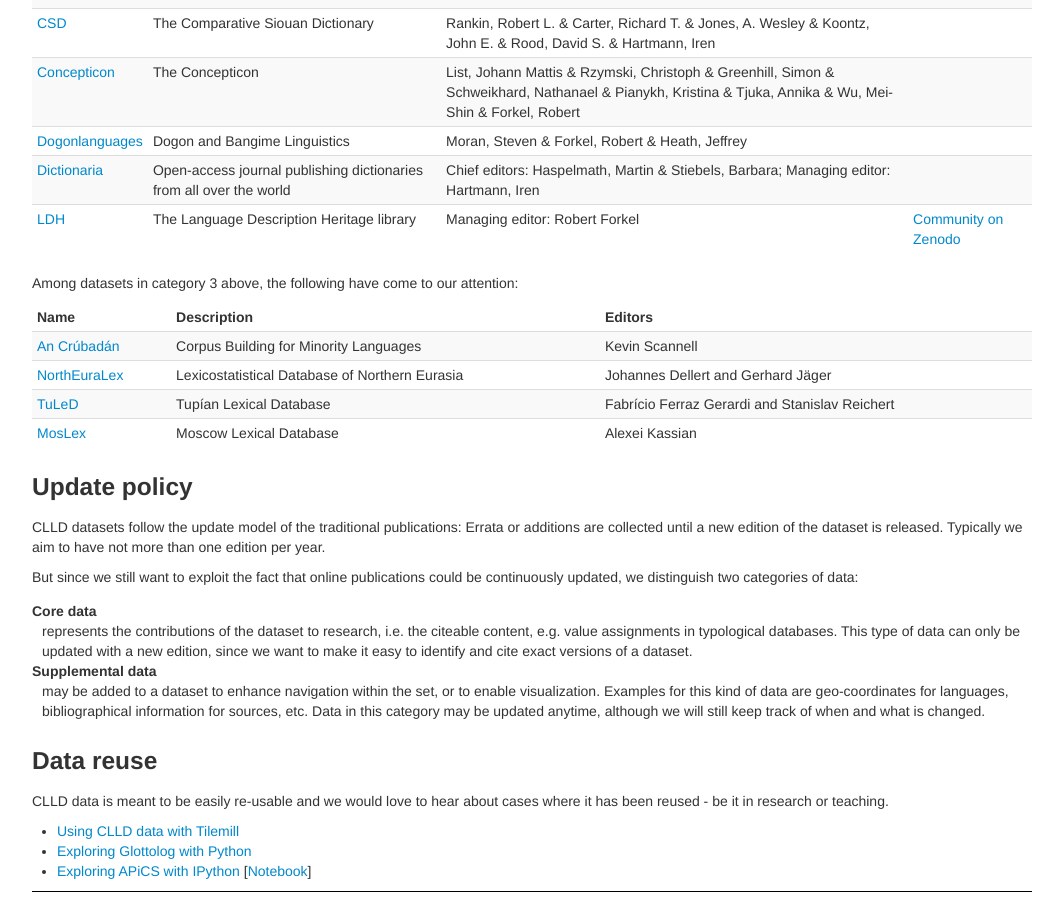
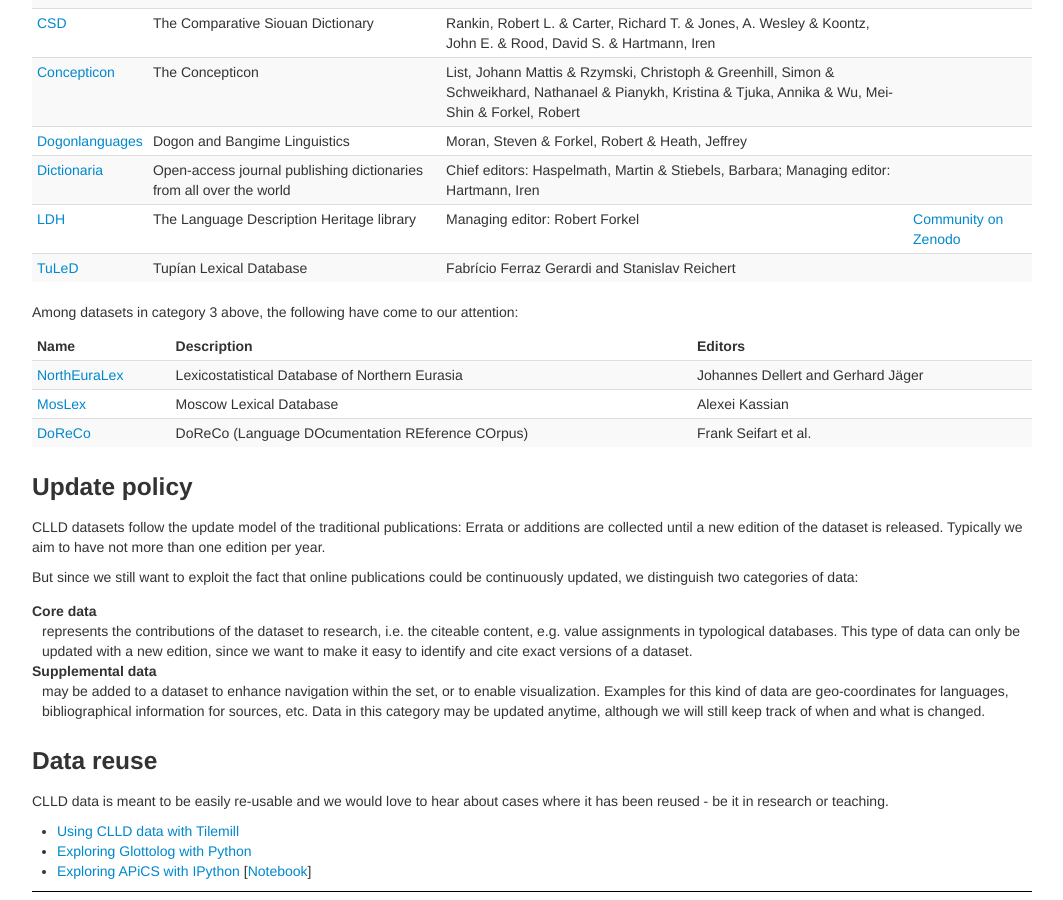
Before and after one commit to clld/clld.github.io, a Jekyll site: the page built from datasets.html, in a window 1280 px wide and 900 px high, scrolled down 985 px. Shown: the whole window, without its empty margins (108-1171 px from the left). Built offline with Jekyll 4.4.1, drawn with Linux system fonts in a browser that asks for light colours; nearby versions of some CDN libraries; comment, search, counter and statistics services are not loaded.

Commit message:
cleanup datasets

```diff
--- a/datasets.html
+++ b/datasets.html
@@ -175,6 +175,12 @@ menu_item: datasets
                 <a href="https://zenodo.org/communities/ldh/">Community on Zenodo</a>
             </td>
         </tr>
+        <tr>
+            <td><a href="https://tular.clld.org/">TuLeD</a></td>
+            <td>Tupían Lexical Database</td>
+            <td>Fabrício Ferraz Gerardi and Stanislav Reichert</td>
+            <td></td>
+        </tr>
     </tbody>
 </table>
 
@@ -190,24 +196,19 @@ menu_item: datasets
     </thead>
     <tbody>
         <tr>
-            <td><a href="http://crubadan.org">An Crúbadán</a></td>
-            <td>Corpus Building for Minority Languages</td>
-            <td>Kevin Scannell</td>
-        </tr>
-        <tr>
             <td><a href="http://northeuralex.org/">NorthEuraLex</a></td>
             <td>Lexicostatistical Database of Northern Eurasia</td>
             <td>Johannes Dellert and Gerhard Jäger</td>
         </tr>
         <tr>
-            <td><a href="https://tular.clld.org/">TuLeD</a></td>
-            <td>Tupían Lexical Database</td>
-            <td>Fabrício Ferraz Gerardi and Stanislav Reichert</td>
-        </tr>
-        <tr>
             <td><a href="http://moslex.org/">MosLex</a></td>
             <td>Moscow Lexical Database</td>
             <td>Alexei Kassian</td>
+        </tr>
+        <tr>
+            <td><a href="https://doreco.huma-num.fr/">DoReCo</a></td>
+            <td>DoReCo (Language DOcumentation REference COrpus)</td>
+            <td>Frank Seifart et al.</td>
         </tr>
     </tbody>
 </table>
```
